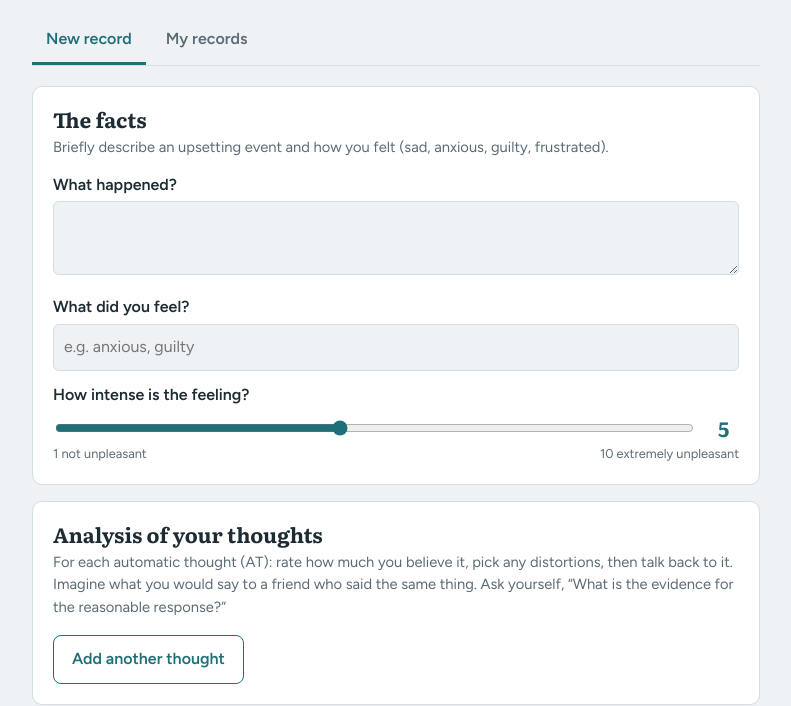
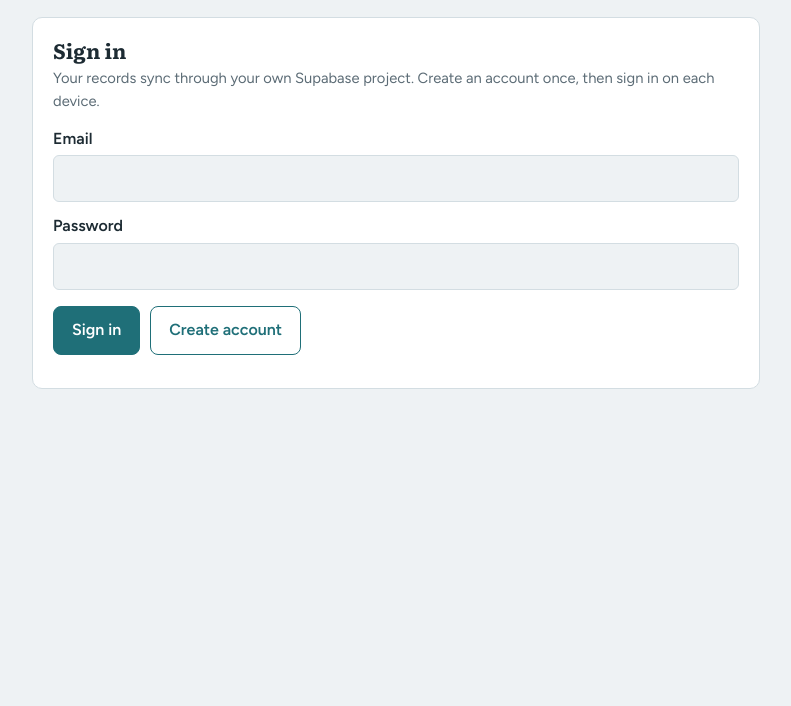
Before and after one commit to GrimlyDemise/GrimlyDemise.github.io, a plain HTML site: page index.html in a window 1280 px wide. Shown: the part 121-827 px from the top of the page, without its empty margins (244-1035 px from the left). After the commit the page ends 800 px from the top, so only its background shows below. Drawn offline with nearby package versions, Linux system fonts and the light colour scheme.

Commit message:
Update index.html
forgot quotes on the supabase key and url

```diff
--- a/index.html
+++ b/index.html
@@ -140,8 +140,8 @@ const KEY="dtr:records";
 const $=s=>document.querySelector(s);
 const esc=s=>String(s).replace(/[&<>"']/g,c=>({"&":"&amp;","<":"&lt;",">":"&gt;",'"':"&quot;","'":"&#39;"}[c]));
 // ---- Supabase setup: paste your project URL and anon (public) key ----
-const SUPABASE_URL=https://lqkjpcqzpkcstnougyvq.supabase.co;
-const SUPABASE_ANON_KEY=sb_publishable_dqUrV9fz9a2fKX31RdbJ5w_LJm8HB8n;
+const SUPABASE_URL="https://lqkjpcqzpkcstnougyvq.supabase.co";
+const SUPABASE_ANON_KEY="sb_publishable_dqUrV9fz9a2fKX31RdbJ5w_LJm8HB8n";
 const sb=(window.supabase&&!SUPABASE_URL.startsWith("PASTE"))?window.supabase.createClient(SUPABASE_URL,SUPABASE_ANON_KEY):null;
 let cache=[];
 function localGet(){try{return JSON.parse(localStorage.getItem(KEY)||"[]")}catch(e){return cache}}
```
